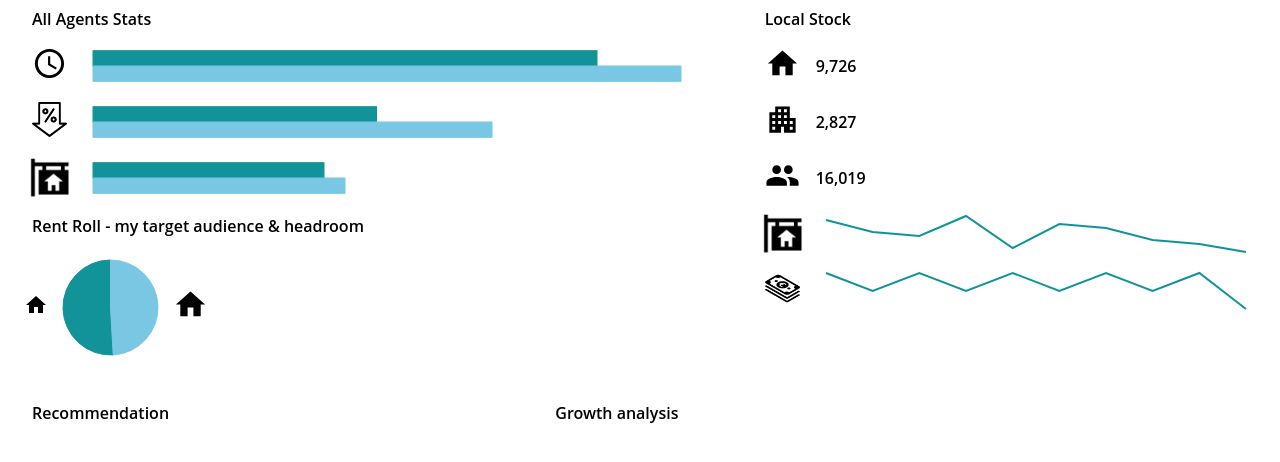
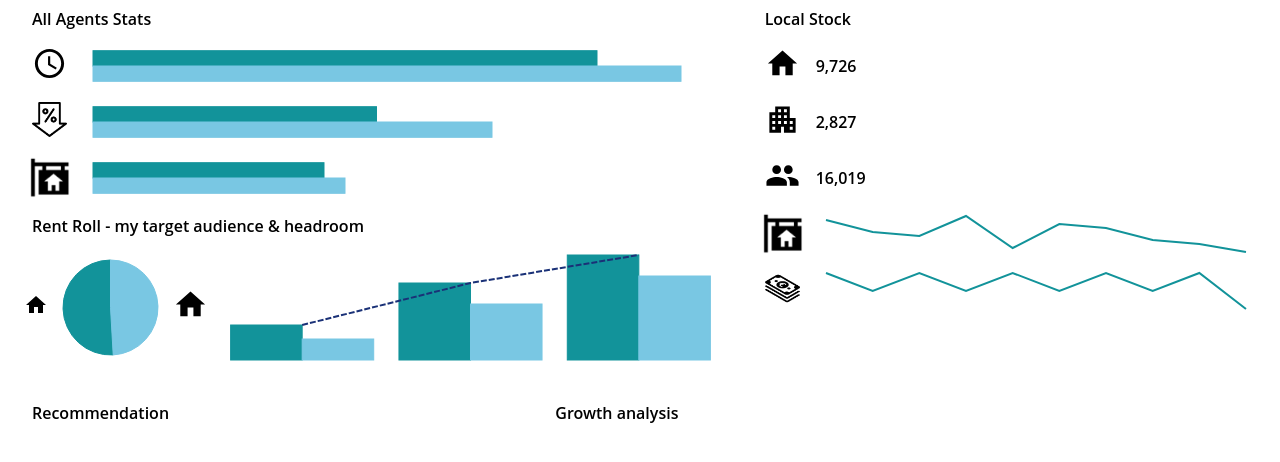
Before and after one commit to rusyanto/smrtr-principle, a React app: page / in a window 1280 px wide. Shown: the top 462 px of the page. Built offline with nearby package versions, Linux system fonts and the light colour scheme.

Commit message:
Added bar with line chart

```diff
--- a/src/components/MainView/MainView.js
+++ b/src/components/MainView/MainView.js
@@ -9,7 +9,7 @@ import AccessTimeIcon from '@material-ui/icons/AccessTime';
 import HomeIcon from '@material-ui/icons/Home';
 import ApartmentIcon from '@material-ui/icons/Apartment';
 import PeopleIcon from '@material-ui/icons/People';
-import { FlexibleWidthXYPlot, LineSeries, RadialChart } from 'react-vis';
+import { FlexibleWidthXYPlot, VerticalBarSeries, LineSeries, RadialChart } from 'react-vis';
 
 const useStyles = makeStyles(theme => ({
   root: {
@@ -75,8 +75,8 @@ function MainView() {
               <Grid className={classes.header} item xs={12}>
                 Rent Roll - my target audience & headroom
               </Grid>
-              <Grid container alignItems="center" item xs={12}>
-                <div style={{float: 'left', display: 'table-cell'}}><HomeIcon /></div>
+              <Grid container alignItems="center" item xs={12} style={{display: 'table-row'}}>
+                <div style={{display: 'table-cell', verticalAlign: 'middle'}}><HomeIcon /></div>
                 <div style={{display: 'table-cell'}}>
                   <RadialChart
                     data={[
@@ -93,7 +93,20 @@ function MainView() {
                     height={125}
                   />
                 </div>
-                <div style={{display: 'table-cell'}}><HomeIcon fontSize='large' /></div>
+                <div style={{display: 'table-cell', verticalAlign: 'middle'}}><HomeIcon fontSize='large' /></div>
+                <div style={{display: 'table-cell', width: '100%'}}>
+                  <FlexibleWidthXYPlot margin={{left: 10, bottom: 10}} height={125}>
+                    <VerticalBarSeries barWidth={0.5}
+                      data={[{x: 1, y: 5}, {x: 2, y: 11}, {x: 3, y: 15}]}
+                    />
+                    <VerticalBarSeries barWidth={0.5}
+                      data={[{x: 1, y: 3}, {x: 2, y: 8}, {x: 3, y: 12}]}
+                    />
+                    <LineSeries strokeStyle={'dashed'}
+                      data={[{x: 1, y: 5}, {x: 2, y: 11}, {x: 3, y: 15}]}
+                    />
+                  </FlexibleWidthXYPlot>
+                </div>
               </Grid>
             </Grid>
             <Grid item xs={12} md={5}>
```
